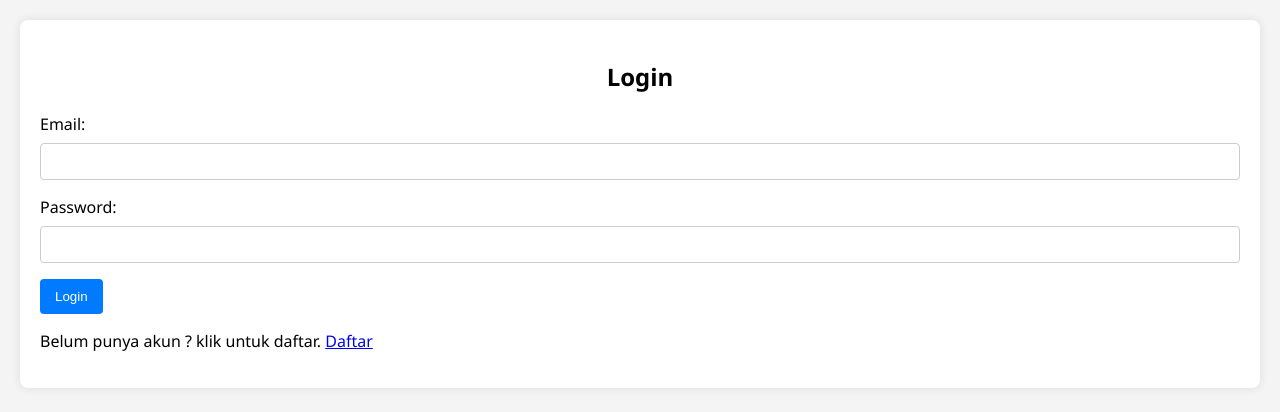
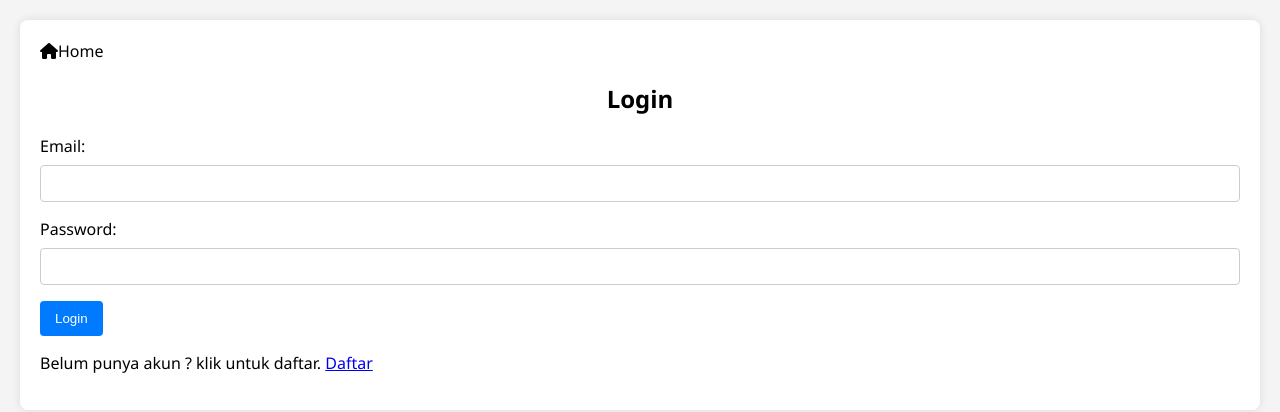
Before and after one commit to Ihsan113/toku-Ku-github.io, a plain HTML site: page Akun/login.html in a window 1280 px wide. Drawn offline with Linux system fonts and the light colour scheme.

Commit message:
Add files via upload

```diff
--- a/Akun/login.html
+++ b/Akun/login.html
@@ -1,6 +1,7 @@
 <!DOCTYPE html>
 <html lang="id">
 <head>
+      <link rel="stylesheet" href="https://cdnjs.cloudflare.com/ajax/libs/font-awesome/6.0.0/css/all.min.css">
   <meta charset="UTF-8">
   <meta name="viewport" content="width=device-width, initial-scale=1.0">
   <title>Login!</title>
@@ -94,11 +95,15 @@
         opacity: 1;
       }
     }
+    #back-link {
+    text-decoration: none;
+    color: black;
   </style>
 </head>
 <body>
   <!-- Form Login -->
   <form id="loginForm">
+      <a id="back-link" href="https://bit.ly/3tK6lrt"><i class="fas fas fa-home"></i>Home</a>
     <h2>Login</h2>
 
     <label for="email">Email:</label>
```
Also changed, not shown: Akun/profile.html (+1 -1 lines).
